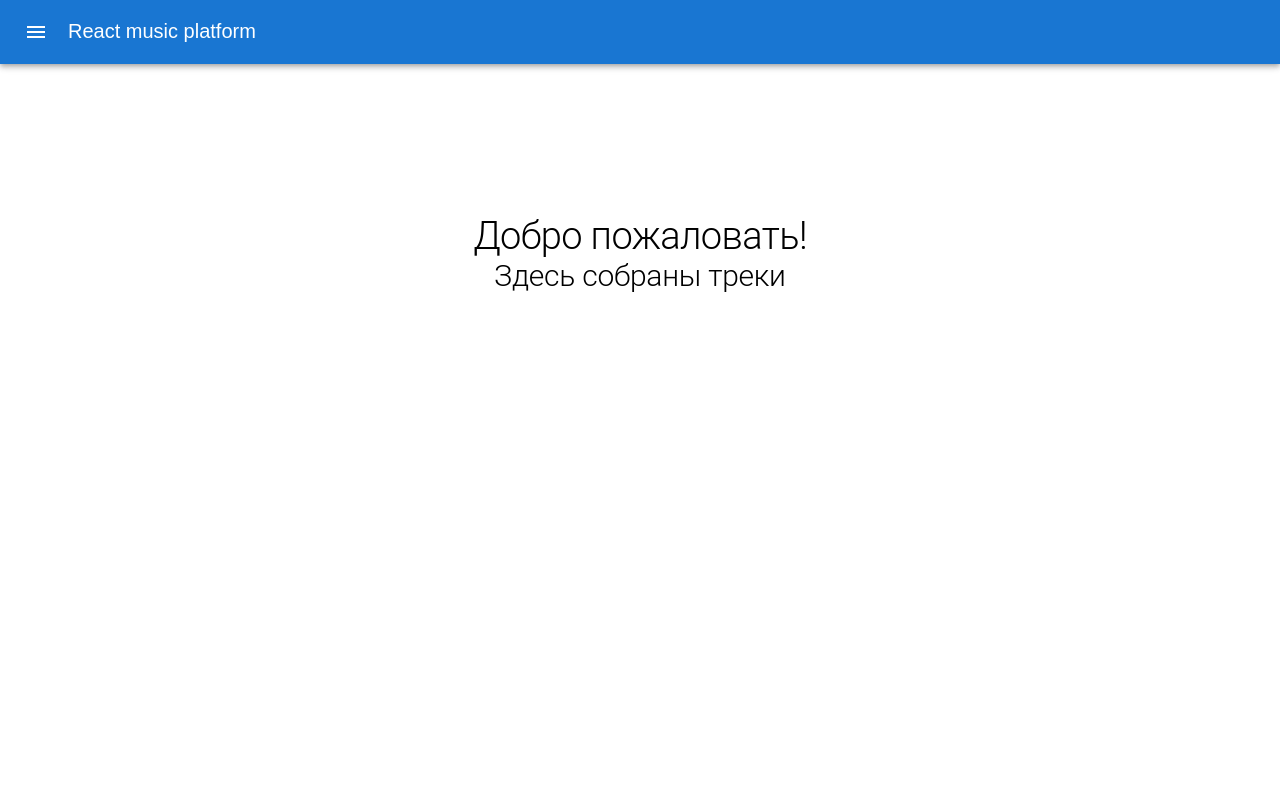
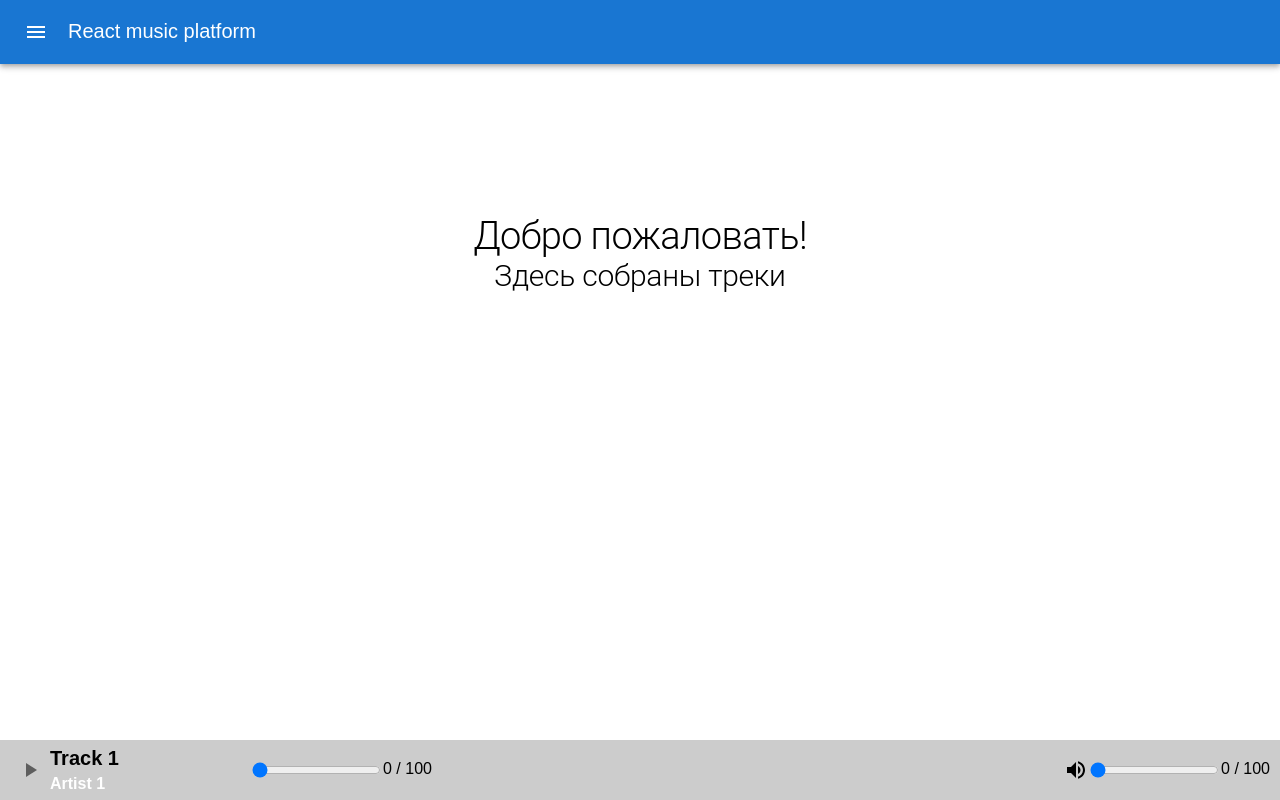
Before and after one commit to The73756/react-music-platform, a Next.js app in the folder client/: page / in a window 1280 px wide. Built offline with nearby package versions, Linux system fonts and the light colour scheme.

Commit message:
start player

```diff
--- /dev/null
+++ b/client/components/Player/Player.module.scss
@@ -0,0 +1,31 @@
+.player {
+  padding: 0 10px;
+  height: 60px;
+  width: 100%;
+  position: fixed;
+  align-items: center;
+  bottom: 0;
+  display: flex;
+  background-color: #ccc;
+}
+
+.info {
+  max-width: 200px;
+}
+
+.name {
+  padding: 0;
+  margin: 0 0 5px;
+  font-size: 20px;
+}
+
+.artist {
+  padding: 0;
+  margin: 0;
+  font-size: 16px;
+  color: #fff;
+}
+
+.volumeIcon {
+  margin-left: auto;
+}
--- /dev/null
+++ b/client/components/Player/index.tsx
@@ -0,0 +1,37 @@
+import React from 'react';
+import { Grid, IconButton } from '@mui/material';
+import { Pause, PlayArrow, VolumeUp } from '@mui/icons-material';
+import styles from './Player.module.scss';
+import { ITrack } from '../../types/track';
+import TrackProgress from '../TrackProgress';
+
+const Player = () => {
+  const track: ITrack = {
+    _id: '1',
+    artist: 'Artist 1',
+    name: 'Track 1',
+    text: 'Text 1',
+    listens: 1,
+    picture: 'http://localhost:5000/image/24c01937-90cd-4169-96bd-88d1f9566868.webp',
+    audio: 'http://localhost:5000/audio/7b56e367-58d8-4d4a-ba37-2fc0fe11b5c9.ogg',
+    comments: [],
+  };
+  const active = false;
+
+  return (
+    <div className={styles.player}>
+      <IconButton onClick={(e) => e.stopPropagation()}>
+        {active ? <Pause /> : <PlayArrow />}
+      </IconButton>
+      <Grid container direction="column" className={styles.info}>
+        <h2 className={styles.name}>{track.name}</h2>
+        <h3 className={styles.artist}>{track.artist}</h3>
+      </Grid>
+      <TrackProgress currentTime={0} duration={100} onChange={(e) => {}} />
+      <VolumeUp className={styles.volumeIcon} />
+      <TrackProgress currentTime={0} duration={100} onChange={(e) => {}} />
+    </div>
+  );
+};
+
+export default Player;
--- a/client/components/TrackInfoForm/index.tsx
+++ b/client/components/TrackInfoForm/index.tsx
@@ -7,7 +7,7 @@ const TrackInfoForm: FC = () => {
     <Grid container direction="column" className={styles.form}>
       <TextField className={styles.input} label="Название трека" />
       <TextField className={styles.input} label="Имя автора" />
-      <TextField className={styles.input} label="Текст к песе" multiline rows={3} />
+      <TextField className={styles.input} label="Текст к песне" multiline rows={3} />
     </Grid>
   );
 };
--- /dev/null
+++ b/client/components/TrackProgress/TrackProgress.module.scss
@@ -0,0 +1,3 @@
+.root {
+  display: flex;
+}
--- /dev/null
+++ b/client/components/TrackProgress/index.tsx
@@ -0,0 +1,27 @@
+import { ChangeEvent } from 'react';
+import styles from './TrackProgress.module.scss';
+
+interface TrackProgressProps {
+  currentTime: number;
+  duration: number;
+  onChange: (e: ChangeEvent<HTMLInputElement>) => void;
+}
+
+const TrackProgress = ({ currentTime, duration, onChange }) => {
+  return (
+    <div className={styles.root}>
+      <input
+        type="range"
+        min={currentTime}
+        max={duration}
+        value={currentTime}
+        onChange={onChange}
+      />
+      <div>
+        {currentTime} / {duration}
+      </div>
+    </div>
+  );
+};
+
+export default TrackProgress;
--- a/client/layouts/MainLayout.tsx
+++ b/client/layouts/MainLayout.tsx
@@ -1,6 +1,7 @@
 import { FC, ReactNode } from 'react';
 import Navbar from '../components/Navbar';
 import { Container } from '@mui/material';
+import Player from '../components/Player';
 
 interface MainLayoutProps {
   children: ReactNode;
@@ -11,6 +12,7 @@ const MainLayout: FC<MainLayoutProps> = ({ children }) => {
     <>
       <Navbar />
       <Container>{children}</Container>
+      <Player />
     </>
   );
 };
```
